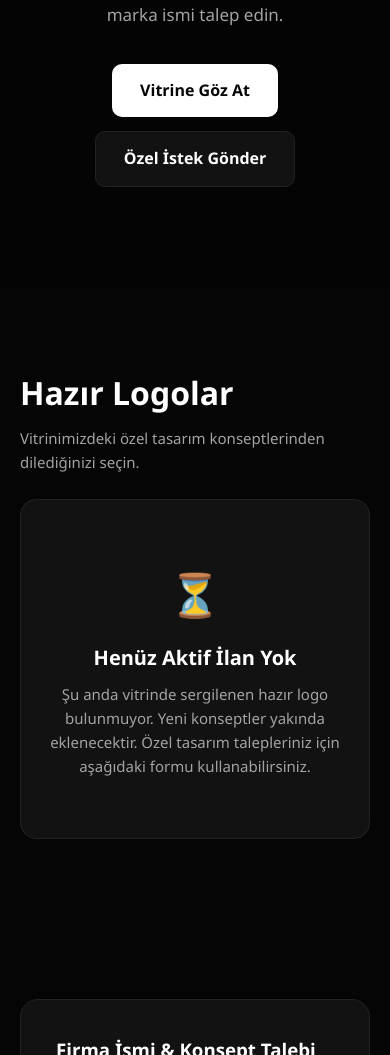
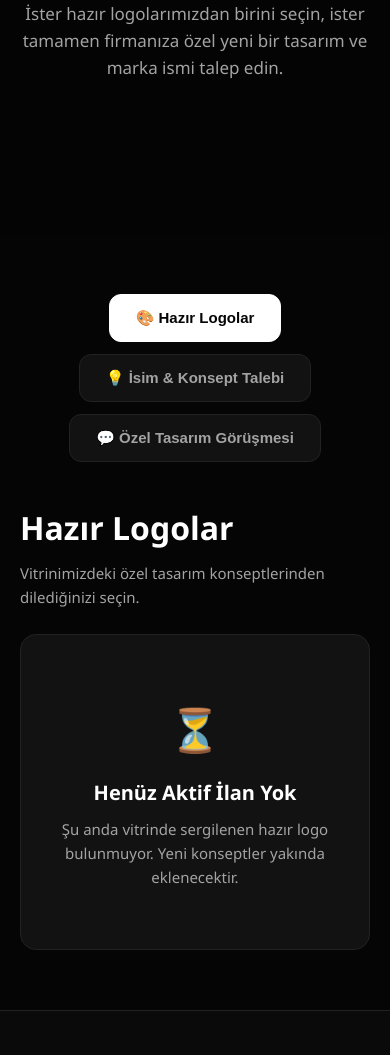
Before and after one commit to kananrasul1/Keenlogo, a plain HTML site: page index.html in a window 390 px wide. Shown: the part 439-1494 px from the top of the page. Drawn offline with Linux system fonts and the light colour scheme.

Commit message:
Update index.html
Ana menu

```diff
--- a/index.html
+++ b/index.html
@@ -127,30 +127,6 @@
     margin-left: 2px;
 }
 
-.nav-links-desktop {
-    display: none;
-    gap: 25px;
-}
-
-@media(min-width: 768px) {
-    .nav-links-desktop {
-        display: flex;
-        align-items: center;
-    }
-}
-
-.nav-links-desktop a {
-    color: var(--text-muted);
-    text-decoration: none;
-    font-size: 14px;
-    font-weight: 500;
-    transition: var(--transition-smooth);
-}
-
-.nav-links-desktop a:hover {
-    color: var(--text-main);
-}
-
 .nav-right-actions {
     display: flex;
     align-items: center;
@@ -249,12 +225,12 @@
 /* ================= HERO BÖLÜMÜ ================= */
 .hero{
     position: relative;
-    min-height:600px;
+    min-height:550px;
     display:flex;
     align-items:center;
     justify-content:center;
     text-align:center;
-    padding:100px 20px;
+    padding:80px 20px;
     overflow: hidden;
 }
 
@@ -306,42 +282,56 @@
     margin:auto;
 }
 
-.hero-buttons{
-    margin-top:35px;
-    display:flex;
-    gap:14px;
-    justify-content:center;
-    flex-wrap:wrap;
+/* ================= SEKME (TAB) SİSTEMİ ================= */
+.services-section {
+    max-width: 1200px;
+    margin: auto;
+    padding: 60px 20px;
 }
 
-.primary-btn{
+.tabs-container {
+    display: flex;
+    justify-content: center;
+    gap: 12px;
+    margin-bottom: 40px;
+    flex-wrap: wrap;
+}
+
+.tab-btn {
+    background: var(--card-bg);
+    color: var(--text-muted);
+    border: 1px solid var(--border-color);
+    padding: 14px 26px;
+    border-radius: 12px;
+    font-size: 15px;
+    font-weight: 600;
+    cursor: pointer;
+    transition: var(--transition-smooth);
+}
+
+.tab-btn:hover {
+    color: var(--text-main);
+    background: var(--card-hover);
+}
+
+.tab-btn.active {
     background: #ffffff;
     color: #050505;
-    border:none;
-    padding:14px 28px;
-    border-radius:10px;
-    font-weight:700;
-    cursor:pointer;
-    text-decoration: none;
-    display: inline-block;
+    border-color: #ffffff;
 }
 
-.secondary-btn{
-    background: var(--card-bg);
-    color: var(--text-main);
-    border: 1px solid var(--border-color);
-    padding:14px 28px;
-    border-radius:10px;
-    font-weight:600;
-    cursor:pointer;
-    text-decoration: none;
-    display: inline-block;
+.tab-pane {
+    display: none;
 }
 
-section{
-    max-width:1200px;
-    margin:auto;
-    padding:80px 20px;
+.tab-pane.active {
+    display: block;
+    animation: fadeIn 0.4s ease;
+}
+
+@keyframes fadeIn {
+    from { opacity: 0; transform: translateY(10px); }
+    to { opacity: 1; transform: translateY(0); }
 }
 
 .section-title h2{
@@ -353,13 +343,15 @@
 .section-title p{
     color: var(--text-muted);
     font-size: 15px;
+    margin-bottom: 25px;
 }
 
 /* ================= FORMLAR ================= */
 .form-grid {
     display: grid;
-    grid-template-columns: repeat(auto-fit, minmax(320px, 1fr));
-    gap: 30px;
+    grid-template-columns: 1fr;
+    max-width: 700px;
+    margin: 0 auto;
 }
 
 .form-box{
@@ -395,6 +387,20 @@
 .form-group textarea{
     min-height:120px;
     resize:vertical;
+}
+
+.primary-btn{
+    background: #ffffff;
+    color: #050505;
+    border:none;
+    padding:14px 28px;
+    border-radius:10px;
+    font-weight:700;
+    cursor:pointer;
+    text-decoration: none;
+    display: inline-block;
+    width: 100%;
+    text-align: center;
 }
 
 /* ================= TOAST & SEPET ================= */
@@ -529,12 +535,6 @@
             <a href="#" class="logo">Keen<span>Logo</span></a>
         </div>
 
-        <div class="nav-links-desktop">
-            <a href="#hazir-logolar">Hazır Logolar</a>
-            <a href="#ozel-isim">İsim & Konsept</a>
-            <a href="#iletisim">Özel Tasarım</a>
-        </div>
-
         <div class="nav-right-actions">
             <button class="lang-btn" id="langToggle" onclick="toggleLanguage()">EN</button>
             <button class="cart-button" onclick="openCart()">
@@ -550,9 +550,6 @@
         <button class="close-sidebar" onclick="toggleSidebar()">&times;</button>
     </div>
     <div class="sidebar-links">
-        <a href="#hazir-logolar" onclick="toggleSidebar()">🎨 Hazır Logolar</a>
-        <a href="#ozel-isim" onclick="toggleSidebar()">💡 Firma İsim Önerisi</a>
-        <a href="#iletisim" onclick="toggleSidebar()">💬 Doğrudan Mesaj / Talep</a>
         <a href="#" onclick="openCart(); toggleSidebar();">🛒 Sepeti Aç</a>
     </div>
 </div>
@@ -563,55 +560,66 @@
         <span class="badge">KeenLogo Siyah-Gri Stüdyo Koleksiyonu</span>
         <h1>Sizin Markanız.<br><span>Sizin Kimliğiniz.</span></h1>
         <p>İster hazır logolarımızdan birini seçin, ister tamamen firmanıza özel yeni bir tasarım ve marka ismi talep edin.</p>
-        <div class="hero-buttons">
-            <a href="#hazir-logolar" class="primary-btn">Vitrine Göz At</a>
-            <a href="#iletisim" class="secondary-btn">Özel İstek Gönder</a>
-        </div>
     </div>
 </section>
 
-<!-- VİTRİN - HENÜZ AKTİF İLAN YOK BİLDİRİMİ -->
-<section id="hazir-logolar">
+<!-- HİZMETLER SEKME (TAB) BÖLÜMÜ -->
+<section class="services-section">
+    <div class="tabs-container">
+        <button class="tab-btn active" id="btnTab1" onclick="switchTab('tab-logolar', this)">🎨 Hazır Logolar</button>
+        <button class="tab-btn" id="btnTab2" onclick="switchTab('tab-isim', this)">💡 İsim & Konsept Talebi</button>
+        <button class="tab-btn" id="btnTab3" onclick="switchTab('tab-ozel', this)">💬 Özel Tasarım Görüşmesi</button>
+    </div>
+
+    <!-- SEKME 1: HAZIR LOGOLAR -->
+    <div class="tab-pane active" id="tab-logolar">
         <div class="section-title">
-        <h2>Hazır Logolar</h2>
-        <p>Vitrinimizdeki özel tasarım konseptlerinden dilediğinizi seçin.</p>
+            <h2 id="sec1Title">Hazır Logolar</h2>
+            <p id="sec1Desc">Vitrinimizdeki özel tasarım konseptlerinden dilediğinizi seçin.</p>
         </div>
 
         <div style="background: var(--card-bg); border: 1px solid var(--border-color); border-radius: 16px; padding: 60px 20px; text-align: center; margin-top: 25px;">
             <div style="font-size: 42px; margin-bottom: 15px;">⏳</div>
-        <h3 style="color: white; font-size: 20px; margin-bottom: 8px;">Henüz Aktif İlan Yok</h3>
-        <p style="color: var(--text-muted); font-size: 15px; max-width: 420px; margin: 0 auto;">Şu anda vitrinde sergilenen hazır logo bulunmuyor. Yeni konseptler yakında eklenecektir. Özel tasarım talepleriniz için aşağıdaki formu kullanabilirsiniz.</p>
+            <h3 id="noListingTitle" style="color: white; font-size: 20px; margin-bottom: 8px;">Henüz Aktif İlan Yok</h3>
+            <p id="noListingDesc" style="color: var(--text-muted); font-size: 15px; max-width: 420px; margin: 0 auto;">Şu anda vitrinde sergilenen hazır logo bulunmuyor. Yeni konseptler yakında eklenecektir.</p>
         </div>
-</section>
+    </div>
 
-<section id="ozel-isim">
+    <!-- SEKME 2: İSİM & KONSEPT -->
+    <div class="tab-pane" id="tab-isim">
         <div class="form-grid">
             <div class="form-box">
-            <h3>Firma İsmi & Konsept Talebi</h3>
-            <p>İşletmeniz için en uygun ismi bulalım ve sıfırdan konsept oluşturalım.</p>
+                <h3 id="form1Title">Firma İsmi & Konsept Talebi</h3>
+                <p id="form1Desc" style="color: var(--text-muted); font-size: 14px; margin-bottom: 20px;">İşletmeniz için en uygun ismi bulalım ve sıfırdan konsept oluşturalım.</p>
                 <div class="form-group">
-                <label>Faaliyet Alanı (Sektör)</label>
+                    <label id="lblSector">Faaliyet Alanı (Sektör)</label>
                     <input type="text" id="customSector" placeholder="Örn: E-ticaret, Kafe, Yazılım...">
                 </div>
                 <div class="form-group">
-                <label>Beklentileriniz / Detaylar</label>
+                    <label id="lblNotes">Beklentileriniz / Detaylar</label>
                     <textarea id="customNotes" placeholder="İstediğiniz tarzı veya anahtar kelimeleri yazın..."></textarea>
                 </div>
-            <button class="primary-btn" style="width: 100%; text-align: center; cursor: pointer;" onclick="sendCustomNameRequest()">Talebi Gönder</button>
+                <button class="primary-btn" onclick="sendCustomNameRequest()" id="btnSend1">Talebi Gönder</button>
+            </div>
+        </div>
     </div>
 
+    <!-- SEKME 3: ÖZEL TASARIM -->
+    <div class="tab-pane" id="tab-ozel">
+        <div class="form-grid">
             <div class="form-box" id="iletisim">
-            <h3>Özel Tasarım Görüşmesi</h3>
-            <p>Aklınızdaki özel projeyi bize doğrudan iletin.</p>
+                <h3 id="form2Title">Özel Tasarım Görüşmesi</h3>
+                <p id="form2Desc" style="color: var(--text-muted); font-size: 14px; margin-bottom: 20px;">Aklınızdaki özel projeyi bize doğrudan iletin.</p>
                 <div class="form-group">
-                <label>Konu Başlığı</label>
+                    <label id="lblSubject">Konu Başlığı</label>
                     <input type="text" id="msgSubject" placeholder="Özel Logo Tasarımı">
                 </div>
                 <div class="form-group">
-                <label>Mesajınız / Tasarım Detayları</label>
+                    <label id="lblMsg">Mesajınız / Tasarım Detayları</label>
                     <textarea id="msgBody" placeholder="Detaylı isteklerinizi buraya yazın..."></textarea>
                 </div>
-            <button class="primary-btn" style="width: 100%; text-align: center; cursor: pointer;" onclick="sendDirectMessage()">Mesajı Gönder</button>
+                <button class="primary-btn" onclick="sendDirectMessage()" id="btnSend2">Mesajı Gönder</button>
+            </div>
         </div>
     </div>
 </section>
@@ -619,16 +627,16 @@
 <div class="overlay" id="cartOverlay">
     <div class="cart-panel">
         <div class="cart-panel-header">
-            <h3>Sepetiniz</h3>
+            <h3 id="cartPanelTitle">Sepetiniz</h3>
             <button class="close-cart" onclick="closeCart()">&times;</button>
         </div>
         <div class="cart-items-container" id="cartItems"></div>
         <div class="cart-summary">
             <div class="cart-total" style="display:flex; justify-content:space-between; font-size:20px; font-weight:bold; margin-bottom:20px; color:white;">
-                <span>Toplam:</span>
+                <span id="totalLabel">Toplam:</span>
                 <span id="cartTotal">0</span>
             </div>
-            <button class="checkout-btn" onclick="checkout()">Siparişi Tamamla (E-posta ile Gönder)</button>
+            <button class="checkout-btn" id="checkoutBtnText" onclick="checkout()">Siparişi Tamamla (E-posta ile Gönder)</button>
         </div>
     </div>
 </div>
@@ -639,6 +647,7 @@
     <div class="footer-contacts">
         <a href="https://youtube.com/@KeenLogo" target="_blank">📺 (YouTube) KeenLogo</a>
         <a href="mailto:keendesignlogo@gmail.com">✉️ (Gmail) keendesignlogo@gmail.com</a>
+        <a href="https://wa.me/994506554710" target="_blank">💬 (WhatsApp) +994 50 655 47 10</a>
     </div>
     <p style="margin-top:12px; font-size: 13px;">© 2026 KeenLogo. Bütün hakları saklıdır.</p>
 </footer>
@@ -648,75 +657,71 @@
 const translations = {
     tr: {
         promo: "◼ KÖMÜR GRİSİ & OBSİDİYEN SİYAH ESTETİK • KeenLogo Tasarım Stüdyoları Aktif • Hazır Logo Konseptleri • Visa Kart Uyumlu!",
-        navReady: "Hazır Logolar",
-        navName: "İsim & Konsept",
-        navCustom: "Özel Tasarım",
-        cartBtn: "🛒 Sepet",
         badge: "KeenLogo Siyah-Gri Stüdyo Koleksiyonu",
         heroTitle1: "Sizin Markanız.",
         heroTitle2: "Sizin Kimliğiniz.",
         heroDesc: "İster hazır logolarımızdan birini seçin, ister tamamen firmanıza özel yeni bir tasarım ve marka ismi talep edin.",
-        heroBtn1: "Vitrine Göz At",
-        heroBtn2: "Özel İstek Gönder",
-        sectionTitle: "Hazır Logolar",
-        sectionDesc: "Vitrinimizdeki özel tasarım konseptlerinden dilediğinizi seçin.",
+        tab1: "🎨 Hazır Logolar",
+        tab2: "💡 İsim & Konsept Talebi",
+        tab3: "💬 Özel Tasarım Görüşmesi",
+        sec1Title: "Hazır Logolar",
+        sec1Desc: "Vitrinimizdeki özel tasarım konseptlerinden dilediğinizi seçin.",
         noListingTitle: "Henüz Aktif İlan Yok",
-        noListingDesc: "Şu anda vitrinde sergilenen hazır logo bulunmuyor. Yeni konseptler yakında eklenecektir. Özel tasarım talepleriniz için aşağıdaki formu kullanabilirsiniz.",
+        noListingDesc: "Şu anda vitrinde sergilenen hazır logo bulunmuyor. Yeni konseptler yakında eklenecektir.",
         form1Title: "Firma İsmi & Konsept Talebi",
         form1Desc: "İşletmeniz için en uygun ismi bulalım ve sıfırdan konsept oluşturalım.",
-        sectorLabel: "Faaliyet Alanı (Sektör)",
+        lblSector: "Faaliyet Alanı (Sektör)",
         sectorPlaceholder: "Örn: E-ticaret, Kafe, Yazılım...",
-        notesLabel: "Beklentileriniz / Detaylar",
+        lblNotes: "Beklentileriniz / Detaylar",
         notesPlaceholder: "İstediğiniz tarzı veya anahtar kelimeleri yazın...",
-        sendBtn1: "Talebi Gönder",
+        btnSend1: "Talebi Gönder",
         form2Title: "Özel Tasarım Görüşmesi",
         form2Desc: "Aklınızdaki özel projeyi bize doğrudan iletin.",
-        subjectLabel: "Konu Başlığı",
+        lblSubject: "Konu Başlığı",
         subjectPlaceholder: "Özel Logo Tasarımı",
-        msgLabel: "Mesajınız / Tasarım Detayları",
+        lblMsg: "Mesajınız / Tasarım Detayları",
         msgPlaceholder: "Detaylı isteklerinizi buraya yazın...",
-        sendBtn2: "Mesajı Gönder",
-        cartTitle: "Sepetiniz",
+        btnSend2: "Mesajı Gönder",
+        cartBtn: "🛒 Sepet",
+        cartPanelTitle: "Sepetiniz",
         emptyCart: "Sepetiniz boş.",
-        totalText: "Toplam:",
-        checkoutBtn: "Siparişi Tamamla (E-posta ile Gönder)",
+        totalLabel: "Toplam:",
+        checkoutBtnText: "Siparişi Tamamla (E-posta ile Gönder)",
         footerDesc: "Siyah-Gri Digital Branding & Design Stüdyosu",
         footerRights: "© 2026 KeenLogo. Bütün hakları saklıdır."
     },
     en: {
         promo: "◼ CHARCOAL GRAY & OBSIDIAN BLACK AESTHETIC • KeenLogo Design Studios Active • Ready Logo Concepts • Visa Card Compatible!",
-        navReady: "Ready Logos",
-        navName: "Name & Concept",
-        navCustom: "Custom Design",
-        cartBtn: "🛒 Cart",
         badge: "KeenLogo Black-Gray Studio Collection",
         heroTitle1: "Your Brand.",
         heroTitle2: "Your Identity.",
         heroDesc: "Choose from our ready-made logos or request a completely custom design and brand name tailored to your business.",
-        heroBtn1: "Browse Showcase",
-        heroBtn2: "Send Custom Request",
-        sectionTitle: "Ready Logos",
-        sectionDesc: "Choose any custom design concept from our showcase.",
+        tab1: "🎨 Ready Logos",
+        tab2: "💡 Name & Concept Request",
+        tab3: "💬 Custom Design Consultation",
+        sec1Title: "Ready Logos",
+        sec1Desc: "Choose any custom design concept from our showcase.",
         noListingTitle: "No Active Listings Yet",
-        noListingDesc: "There are currently no ready logos displayed in the showcase. New concepts will be added soon. You can use the form below for custom design requests.",
+        noListingDesc: "There are currently no ready logos displayed in the showcase. New concepts will be added soon.",
         form1Title: "Company Name & Concept Request",
         form1Desc: "Let's find the best name for your business and build a concept from scratch.",
-        sectorLabel: "Industry / Sector",
+        lblSector: "Industry / Sector",
         sectorPlaceholder: "E.g., E-commerce, Cafe, Software...",
-        notesLabel: "Your Expectations / Details",
+        lblNotes: "Your Expectations / Details",
         notesPlaceholder: "Write your preferred style or keywords...",
-        sendBtn1: "Send Request",
+        btnSend1: "Send Request",
         form2Title: "Custom Design Consultation",
         form2Desc: "Send your custom project idea directly to us.",
-        subjectLabel: "Subject",
+        lblSubject: "Subject",
         subjectPlaceholder: "Custom Logo Design",
-        msgLabel: "Your Message / Design Details",
+        lblMsg: "Your Message / Design Details",
         msgPlaceholder: "Write your detailed requests here...",
-        sendBtn2: "Send Message",
-        cartTitle: "Your Cart",
+        btnSend2: "Send Message",
+        cartBtn: "🛒 Cart",
+        cartPanelTitle: "Your Cart",
         emptyCart: "Your cart is empty.",
-        totalText: "Total:",
-        checkoutBtn: "Complete Order (Send via Email)",
+        totalLabel: "Total:",
+        checkoutBtnText: "Complete Order (Send via Email)",
         footerDesc: "Black-Gray Digital Branding & Design Studio",
         footerRights: "© 2026 KeenLogo. All rights reserved."
     }
@@ -735,12 +740,6 @@
     document.getElementById("langToggle").innerText = currentLang === "tr" ? "EN" : "TR";
 
     document.querySelector(".promo-text").innerText = t.promo;
-    const desktopLinks = document.querySelectorAll(".nav-links-desktop a");
-    if(desktopLinks.length >= 3) {
-        desktopLinks[0].innerText = t.navReady;
-        desktopLinks[1].innerText = t.navName;
-        desktopLinks[2].innerText = t.navCustom;
-    }
 
     const cartCountVal = document.getElementById("cartCount").innerText;
     document.getElementById("cartButtonText").innerHTML = `${t.cartBtn} <span class="cart-count" id="cartCount">${cartCountVal}</span>`;
@@ -748,51 +747,48 @@
     document.querySelector(".badge").innerText = t.badge;
     document.querySelector(".hero h1").innerHTML = `${t.heroTitle1}<br><span>${t.heroTitle2}</span>`;
     document.querySelector(".hero p").innerText = t.heroDesc;
-    const heroBtns = document.querySelectorAll(".hero-buttons a");
-    if(heroBtns.length >= 2) {
-        heroBtns[0].innerText = t.heroBtn1;
-        heroBtns[1].innerText = t.heroBtn2;
-    }
 
-    document.querySelector("#hazir-logolar .section-title h2").innerText = t.sectionTitle;
-    document.querySelector("#hazir-logolar .section-title p").innerText = t.sectionDesc;
+    document.getElementById("btnTab1").innerText = t.tab1;
+    document.getElementById("btnTab2").innerText = t.tab2;
+    document.getElementById("btnTab3").innerText = t.tab3;
 
-    const noListingBox = document.querySelector("#hazir-logolar div[style*='background: var(--card-bg)']");
-    if(noListingBox) {
-        noListingBox.querySelector("h3").innerText = t.noListingTitle;
-        noListingBox.querySelector("p").innerText = t.noListingDesc;
-    }
+    document.getElementById("sec1Title").innerText = t.sec1Title;
+    document.getElementById("sec1Desc").innerText = t.sec1Desc;
+    document.getElementById("noListingTitle").innerText = t.noListingTitle;
+    document.getElementById("noListingDesc").innerText = t.noListingDesc;
 
-    const formBoxes = document.querySelectorAll(".form-box");
-    if(formBoxes.length >= 2) {
-        formBoxes[0].querySelector("h3").innerText = t.form1Title;
-        formBoxes[0].querySelector("p").innerText = t.form1Desc;
-        formBoxes[0].querySelectorAll("label")[0].innerText = t.sectorLabel;
-        formBoxes[0].querySelector("input").placeholder = t.sectorPlaceholder;
-        formBoxes[0].querySelectorAll("label")[1].innerText = t.notesLabel;
-        formBoxes[0].querySelector("textarea").placeholder = t.notesPlaceholder;
-        formBoxes[0].querySelector("button").innerText = t.sendBtn1;
+    document.getElementById("form1Title").innerText = t.form1Title;
+    document.getElementById("form1Desc").innerText = t.form1Desc;
+    document.getElementById("lblSector").innerText = t.lblSector;
+    document.getElementById("customSector").placeholder = t.sectorPlaceholder;
+    document.getElementById("lblNotes").innerText = t.lblNotes;
+    document.getElementById("customNotes").placeholder = t.notesPlaceholder;
+    document.getElementById("btnSend1").innerText = t.btnSend1;
 
-        formBoxes[1].querySelector("h3").innerText = t.form2Title;
-        formBoxes[1].querySelector("p").innerText = t.form2Desc;
-        formBoxes[1].querySelectorAll("label")[0].innerText = t.subjectLabel;
-        formBoxes[1].querySelector("input").placeholder = t.subjectPlaceholder;
-        formBoxes[1].querySelectorAll("label")[1].innerText = t.msgLabel;
-        formBoxes[1].querySelector("textarea").placeholder = t.msgPlaceholder;
-        formBoxes[1].querySelector("button").innerText = t.sendBtn2;
-    }
+    document.getElementById("form2Title").innerText = t.form2Title;
+    document.getElementById("form2Desc").innerText = t.form2Desc;
+    document.getElementById("lblSubject").innerText = t.lblSubject;
+    document.getElementById("msgSubject").placeholder = t.subjectPlaceholder;
+    document.getElementById("lblMsg").innerText = t.lblMsg;
+    document.getElementById("msgBody").placeholder = t.msgPlaceholder;
+    document.getElementById("btnSend2").innerText = t.btnSend2;
 
-    document.querySelector(".cart-panel-header h3").innerText = t.cartTitle;
-    document.querySelector(".checkout-btn").innerText = t.checkoutBtn;
-    const totalSpan = document.querySelector("#cartTotal");
-    if(totalSpan && totalSpan.parentElement) {
-        totalSpan.parentElement.querySelector("span:first-child").innerText = t.totalText;
-    }
+    document.getElementById("cartPanelTitle").innerText = t.cartPanelTitle;
+    document.getElementById("totalLabel").innerText = t.totalLabel;
+    document.getElementById("checkoutBtnText").innerText = t.checkoutBtnText;
 
     document.querySelector("footer .footer-desc").innerText = t.footerDesc;
     document.querySelector("footer p:last-child").innerText = t.footerRights;
 
     updateCartUI();
+}
+
+function switchTab(tabId, btnElement) {
+    document.querySelectorAll('.tab-pane').forEach(pane => pane.classList.remove('active'));
+    document.querySelectorAll('.tab-btn').forEach(btn => btn.classList.remove('active'));
+
+    document.getElementById(tabId).classList.add('active');
+    btnElement.classList.add('active');
 }
 
 function showToast(message) {
```
Lines whose indentation alone changed are shown as unchanged.
